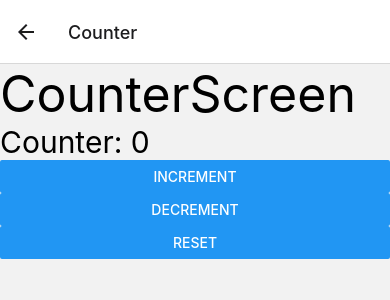
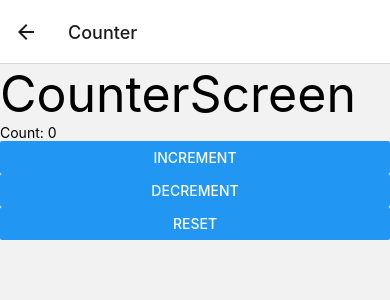
Before and after one commit to ErennBasar/ReactNative-MobileApp, a React Native app: screen /Counter in a window 390 px wide. Shown: the top 300 px of the page. Built offline with nearby package versions, Linux system fonts and the light colour scheme.

Commit message:
useReducer used

```diff
--- a/src/screens/CounterScreen.js
+++ b/src/screens/CounterScreen.js
@@ -1,27 +1,51 @@
 import { StyleSheet, Text, View ,Button} from 'react-native'
-import React,{useState} from 'react'
+import React,{useReducer} from 'react'
+
+
+const reducer = (state,action) => {
+
+
+    switch (action.type) {
+        case 'increment':
+            return {...state,count: state.count + action.payload}
+        case 'decrement':
+            return {...state,count: state.count - action.payload}
+        case 'reset':
+          return {...state,count: 0}
+        default:
+            return state;
+    }
+
+}
+//state === {count: 0}
+
+//action === {type: 'increment' || 'decrement', payload: 1}
 
 const CounterScreen = () => {
 
-    const [counter,setCounter] = useState(0);
+   // const [counter,setCounter] = useState(0);
+    const [state,dispatch] = useReducer(reducer,{count:0});
 
   return (
     <View>
       <Text style={{fontSize:50}} >CounterScreen</Text>
-        <Text style={{fontSize:30}} >Counter: {counter}</Text>
+       <Text>Count: {state.count} </Text>
+      <Button title =  "Increment" onPress={()=>{
 
-      <Button title =  "Increment" onPress={()=>{
-        setCounter(c => c + 1);
-        setCounter(c => c + 1);
-
+        dispatch({type:'increment',payload:1})
+       // setCounter(counter + 1);
       }} >
       </Button>
       <Button title =  "Decrement" onPress={()=>{
-        setCounter(counter - 1);
+
+         dispatch({type:'decrement',payload:1})
+         //setCounter(counter - 1);
       }} >
       </Button>
       <Button title =  "Reset" onPress={()=>{
-        setCounter(0);
+
+        dispatch({type:'reset'})
+        //setCounter(0);
       }} >
       </Button>
 
```
